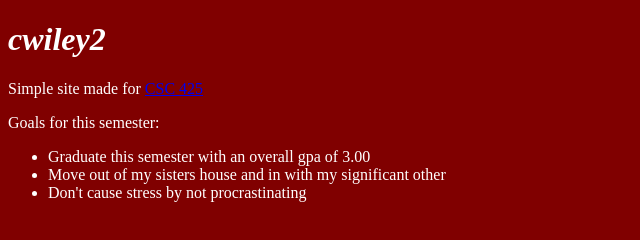
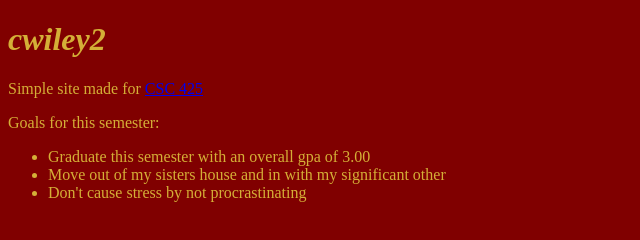
Before and after one commit to cwiley2/cwiley2.github.io, a plain HTML site: page index.html in a window 1280 px wide. Shown: the whole page, without its empty margins (0-640 px from the left). Drawn offline with Linux system fonts and the light colour scheme.

Commit message:
Update style.css

```diff
--- a/style.css
+++ b/style.css
@@ -1,13 +1,13 @@
 body {
   background-color: maroon;
-  color: white;
+  color: rgb(212,175,55);
 }
 h1{
-  color: white;
+  color: rgb(212,175,55);
 }
 p{
-  color: white;
+  color: rgb(212,175,55);
 }
 ul{
-  color:white;
+  color:rgb(212,175,55);
 }
```
